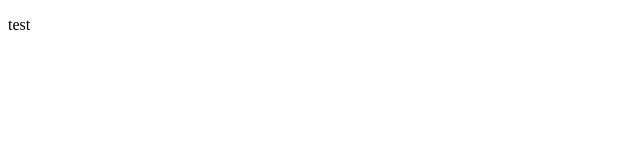
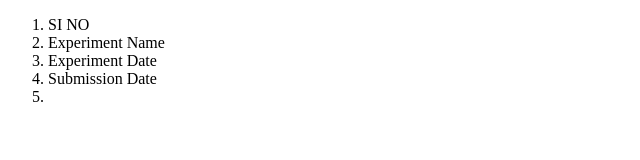
Before and after one commit to senprosanta/test1, a plain HTML site: page index.html in a window 1280 px wide. Shown: the whole page, without its empty margins (0-640 px from the left). Drawn offline with Linux system fonts and the light colour scheme.

Commit message:
Update index.html

```diff
--- a/index.html
+++ b/index.html
@@ -4,9 +4,15 @@
     <meta charset="UTF-8">
     <meta http-equiv="X-UA-Compatible" content="IE=edge">
     <meta name="viewport" content="width=device-width, initial-scale=1.0">
-    <title>Document</title>
+    <title>Index</title>
 </head>
 <body>
-    <p>test</p>
+    <ol>
+<li>SI NO</li>
+<li>Experiment Name</li>
+<li>Experiment Date</li>
+<li>Submission Date</li>
+<li></li>
+</ol>
 </body>
 </html>
```
